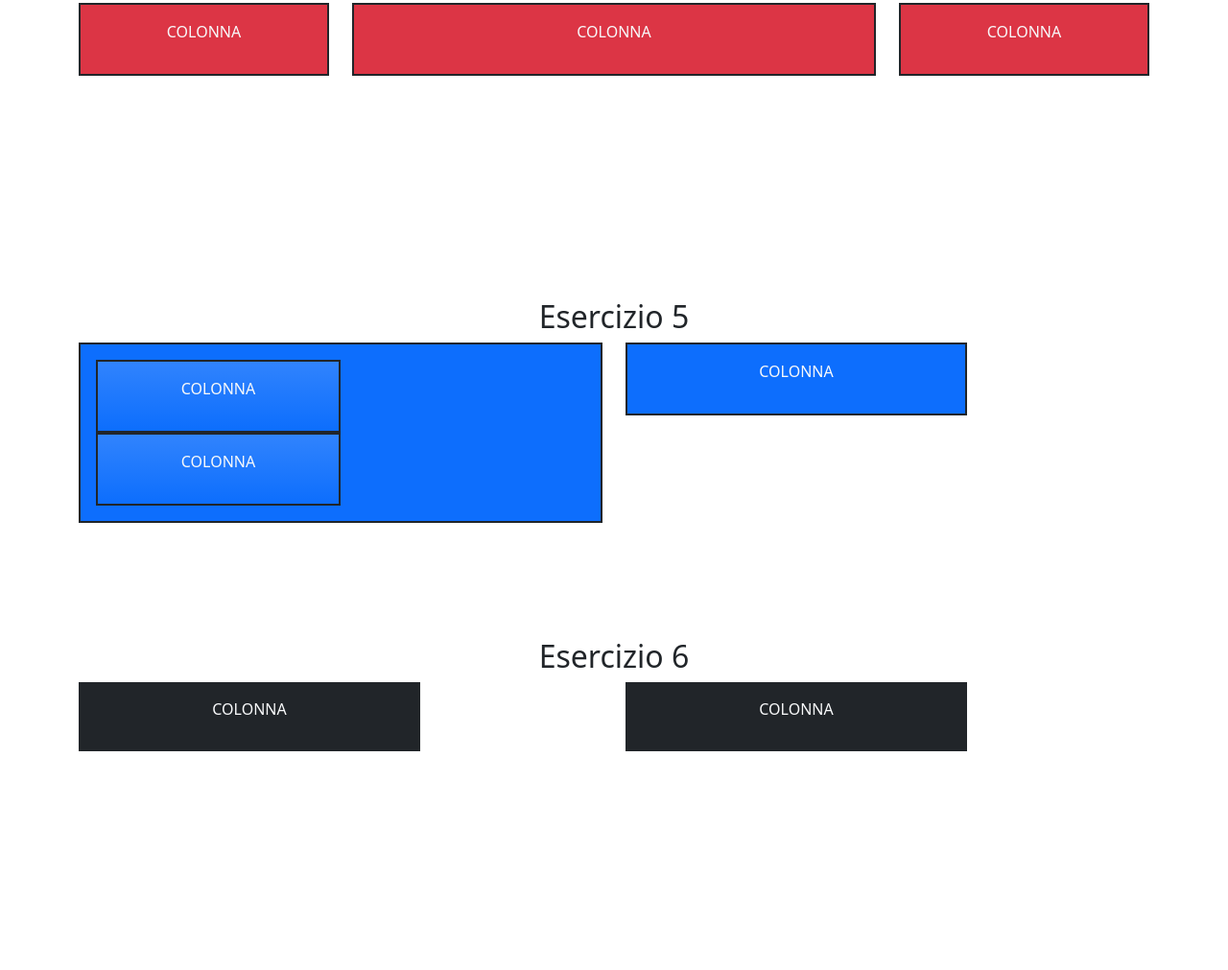
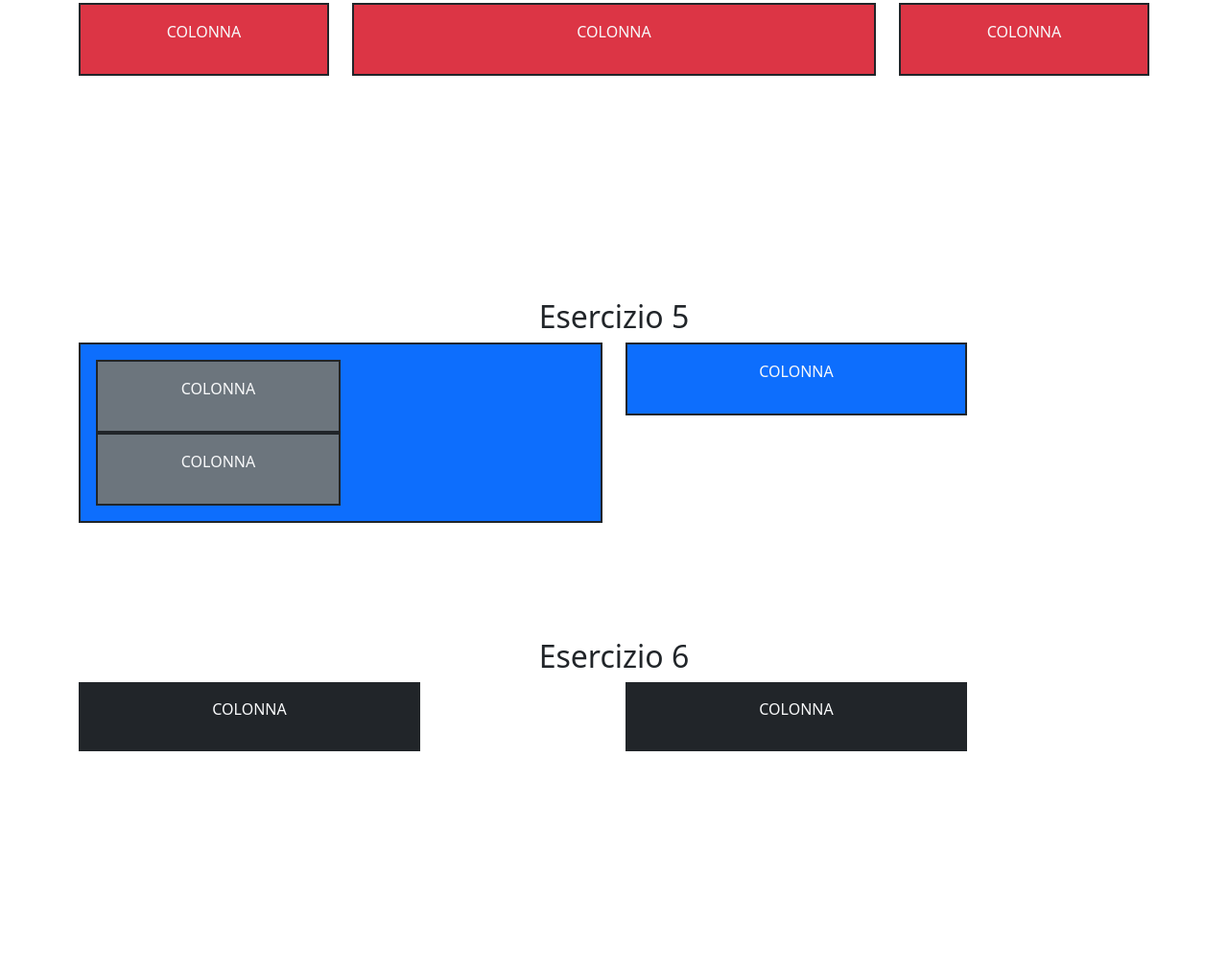
Before and after one commit to Claudio9905/U2-W2-D1, a plain HTML site: page index.html in a window 1280 px wide. Shown: the part 2703-3714 px from the top of the page at 96% size. Drawn offline with nearby package versions, Linux system fonts and the light colour scheme.

Commit message:
Update file

```diff
--- a/index.html
+++ b/index.html
@@ -230,14 +230,14 @@
             <article class="bg-primary p-3 border border-2 border-dark">
               <div class="col-6 col-md-6">
                 <article
-                  class="bg-gradient p-3 border border-2 border-dark d-flex justify-content-center align-items-center"
+                  class="bg-secondary p-3 border border-2 border-dark d-flex justify-content-center align-items-center"
                 >
                   <p class="text-light">COLONNA</p>
                 </article>
               </div>
               <div class="col-6 col-md-6">
                 <article
-                  class="bg-gradient p-3 border border-2 border-dark d-flex justify-content-center align-items-center"
+                  class="bg-secondary p-3 border border-2 border-dark d-flex justify-content-center align-items-center"
                 >
                   <p class="text-light">COLONNA</p>
                 </article>
```
